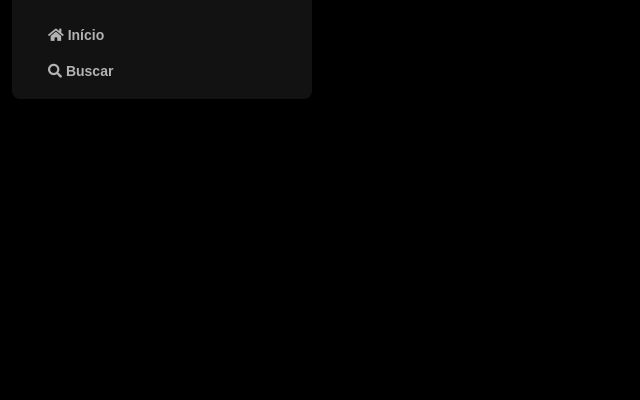
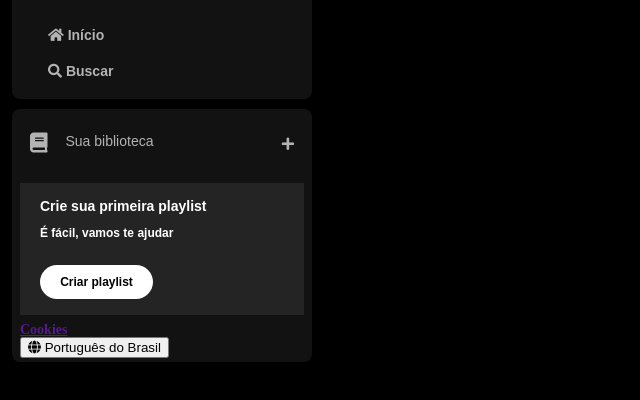
Before and after one commit to Jaquedsn/spotify-imersao, a plain HTML site: page index.html in a window 1280 px wide. Shown: the part 74-474 px from the top of the page, without its empty margins (0-640 px from the left). Drawn offline with Linux system fonts and the light colour scheme.

Commit message:
Criação de novos elementos e estilização

```diff
--- a/index.html
+++ b/index.html
@@ -20,7 +20,6 @@
                     <img src="./assets/icons/logo-spotify.png" alt="logo do Spotify">
                 </a>
             </div>
-                <div>
                 <ul>
                     <li>
                         <a href="">
@@ -35,8 +34,34 @@
                         </a>
                     </li>
                 </ul>
+        </nav>
+        <div class="library">
+            <div class="library__content">
+                <button class="library__button">
+                    <span class="fa fas fa-book"></span>
+                    <span>Sua biblioteca</span>
+                </button>
+                <span class="fa fa-plus"></span>
             </div>
-        </nav>
+            <section class="section-playlist">
+                <div class="section-playlist__content">
+                    <span class="text title">Crie sua primeira playlist</span>
+                    <span class="text subtitle">É fácil, vamos te ajudar</span>
+                    <button class="section-playlist__button">
+                        <span>Criar playlist</span>
+                    </button>
+                </div>
+            </section>
+            <div class="cookies">
+                <a href="">Cookies</a>
+            </div>
+            <div class="languages">
+                <button class="languages__button">
+                    <span class="fa fa-globe"></span>
+                    <span>Português do Brasil</span>
+                </button>
+            </div>
+        </div>
     </div>
 
 </body>
--- a/style.css
+++ b/style.css
@@ -48,3 +48,97 @@ h1 {
 .logo img {
     width: 80px;
 }
+
+.library {
+    background-color: #121212;
+    border-radius: 8px;
+    display: flex;
+    justify-content: space-between;
+    flex-direction: column;
+    padding: 4px 8px;
+    color: #b3b3b3;
+    font-weight: 600;
+    font-size: 14px;
+    margin-top: 10px;
+}
+
+.library .library__content {
+    display: flex;
+    justify-content: space-between;
+}
+
+.library .library__button {
+    display: flex;
+    margin-right: 10px;
+    color: #b3b3b3;
+    background-color: transparent;
+    border: 0px;
+    font-size: 14px;
+    font-weight: 700px;
+    font-family: "DM Sans", sans-serif;
+    text-align: center;
+    text-decoration: none;
+    text-transform: none;
+    padding: 20px 10px;
+}
+
+.library .library__button .fa {
+    font-size: 20px;
+    margin-right: 10px;
+    font-weight: 300;
+    padding-right: 8px;
+}
+
+.library .library__content .fa-plus {
+    margin: 24px 10px;
+}
+
+.section-playlist {
+    display: flex;
+    align-items: flex-start;
+    justify-content: space-between;
+    gap: 20px;
+    background-color: #242424;
+    color: #b3b3b3;
+    font-weight: 600;
+    font-size: 14px;
+    margin: 8px 0px;
+    padding: 16px 20px;
+}
+
+.section-playlist .section-playlist__content {
+    display: flex;
+    flex-direction: column;
+}
+
+.section-playlist__content .text {
+    padding-bottom: 14px;
+    color: #fff;
+    font-family: "DM Sans", sans-serif;
+}
+
+.section-playlist__content .title {
+    font-weight: 700;
+}
+
+.section-playlist__content .subtitle {
+    font-weight: 500px;
+    font-size: 12px ;
+}
+
+.section-playlist__content .section-playlist__button{
+    display: flex;
+    justify-content: center;
+    background-color: #fff;
+    color: #000;
+    border-radius: 20px;
+    font-size: 12px;
+    font-weight: 700;
+    font-family: "DM Sans", sans-serif;
+    text-decoration: none;
+    text-transform: none;
+    padding: 10px;
+    margin-top: 12px;
+    border: 0;
+    width: 113px;
+}
```
Lines whose indentation alone changed are shown as unchanged.
